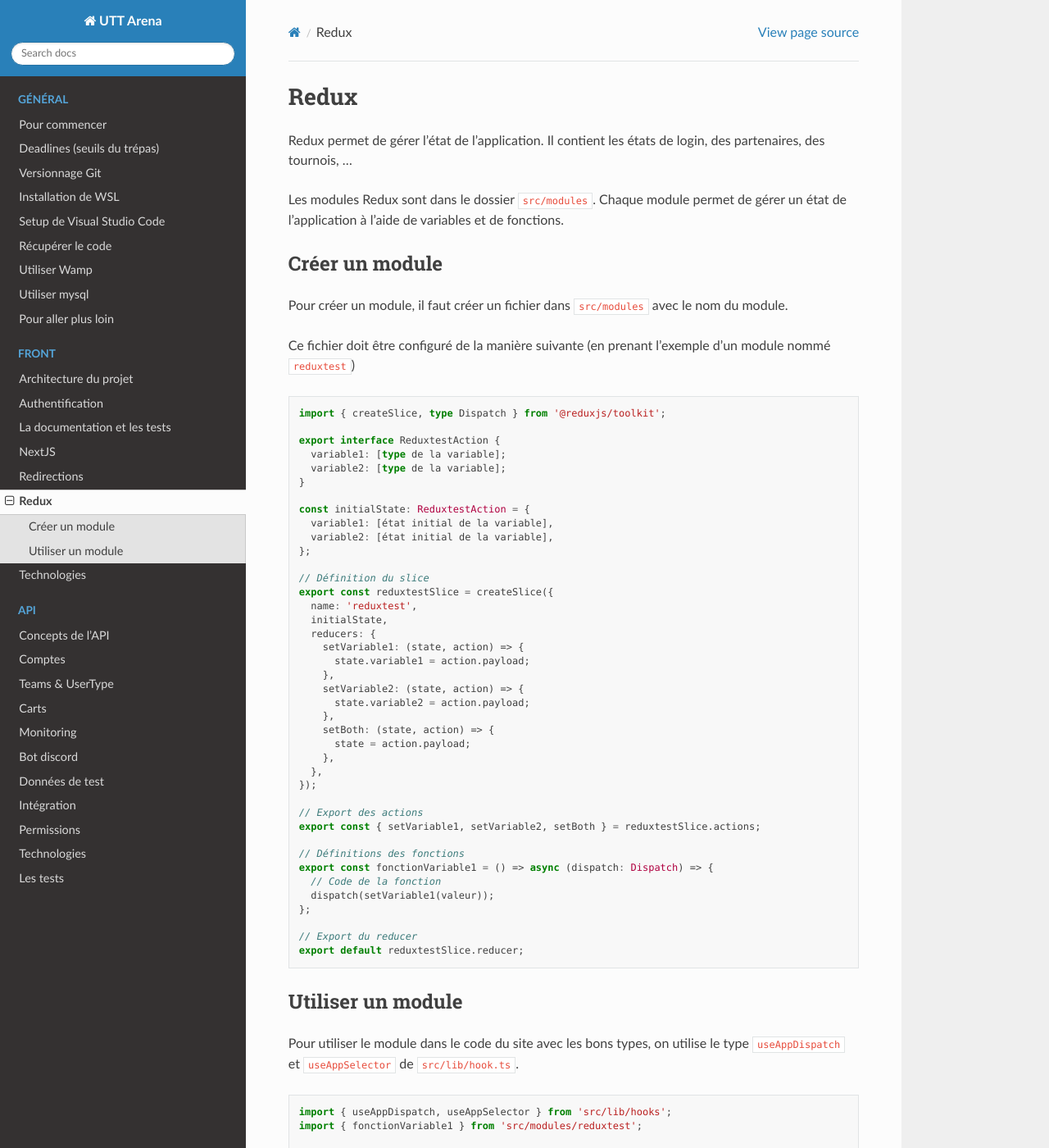
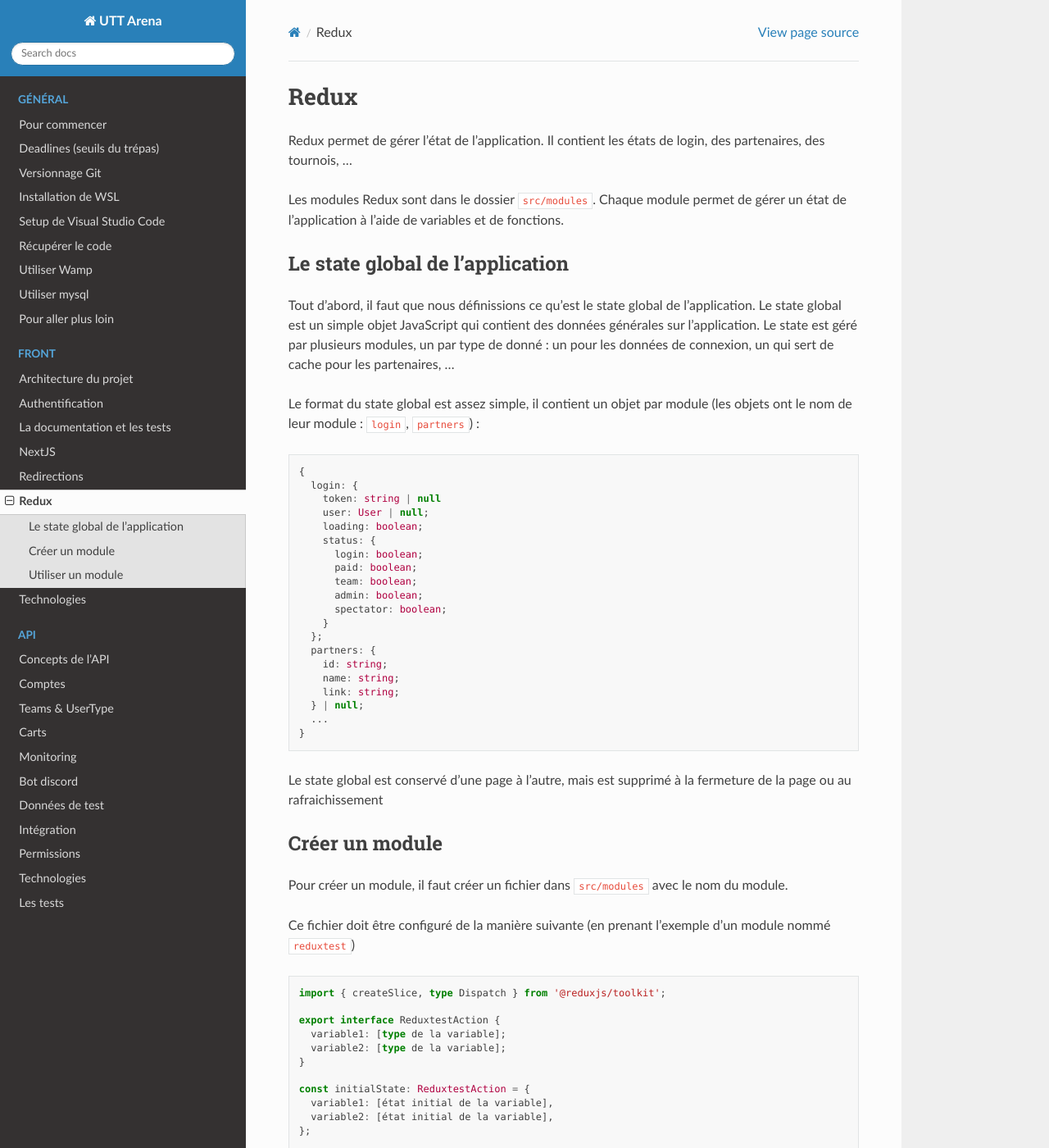
Before and after one commit to ungdev/UA, a Sphinx documentation site: the page built from docs/doc_front/redux.md, in a window 1280 px wide and 1400 px high. Shown: the whole window at 82% size. Built offline with Sphinx 7.4.7 and the Read the Docs theme 2.0.0, drawn with Linux system fonts in a browser that asks for light colours; some of the changed text lies outside the part shown.

Commit message:
fix: docs

````diff
--- a/docs/conf.py
+++ b/docs/conf.py
@@ -18,7 +18,7 @@
 # -- Project information -----------------------------------------------------
 
 project = 'UTT Arena'
-copyright = '2023, UTT Net Group'
+copyright = '2021, UTT Net Group'
 author = 'UTT Net Group'
 
 
--- a/docs/doc_front/redux.md
+++ b/docs/doc_front/redux.md
@@ -3,6 +3,37 @@
 Redux permet de gérer l'état de l'application. Il contient les états de login, des partenaires, des tournois, ...
 
 Les modules Redux sont dans le dossier `src/modules`. Chaque module permet de gérer un état de l'application à l'aide de variables et de fonctions.
+
+## Le state global de l'application
+
+Tout d'abord, il faut que nous définissions ce qu'est le state global de l'application. Le state global est un simple objet JavaScript qui contient des données générales sur l'application. Le state est géré par plusieurs modules, un par type de donné : un pour les données de connexion, un qui sert de cache pour les partenaires, ...
+
+Le format du state global est assez simple, il contient un objet par module (les objets ont le nom de leur module : `login`, `partners`) :
+
+```ts
+{
+  login: {
+    token: string | null
+    user: User | null;
+    loading: boolean;
+    status: {
+      login: boolean;
+      paid: boolean;
+      team: boolean;
+      admin: boolean;
+      spectator: boolean;
+    }
+  };
+  partners: {
+    id: string;
+    name: string;
+    link: string;
+  } | null;
+  ...
+}
+```
+
+Le state global est conservé d'une page à l'autre, mais est supprimé à la fermeture de la page ou au rafraichissement
 
 ## Créer un module
 
````
Also changed, not shown: docs/doc_general/deadlines.md (+5 -17 lines), docs/doc_general/getting_started.md (+9 -3 lines), docs/doc_general/installation.md (+3 -3 lines), docs/index.md (+7 -1 lines).
